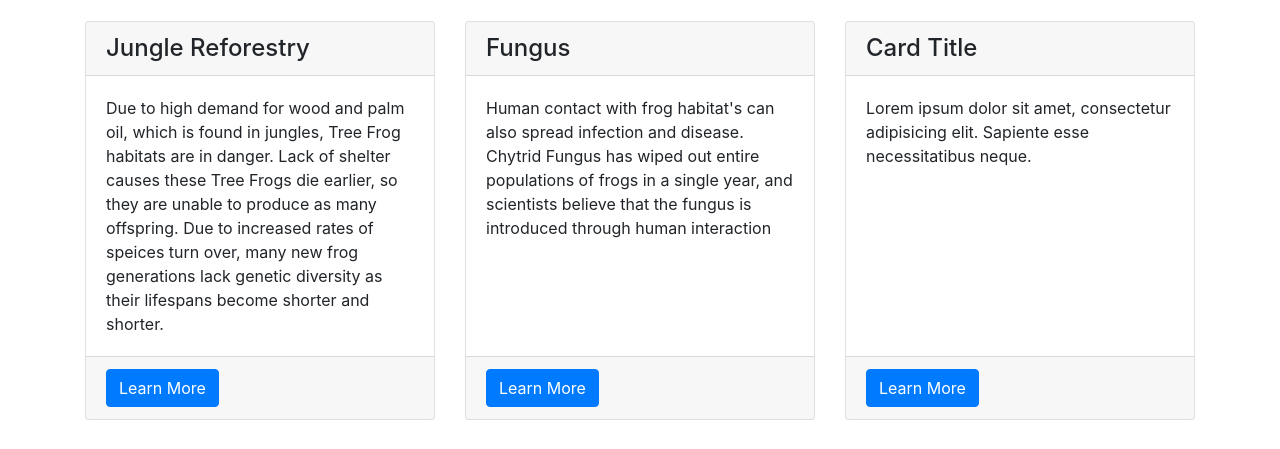
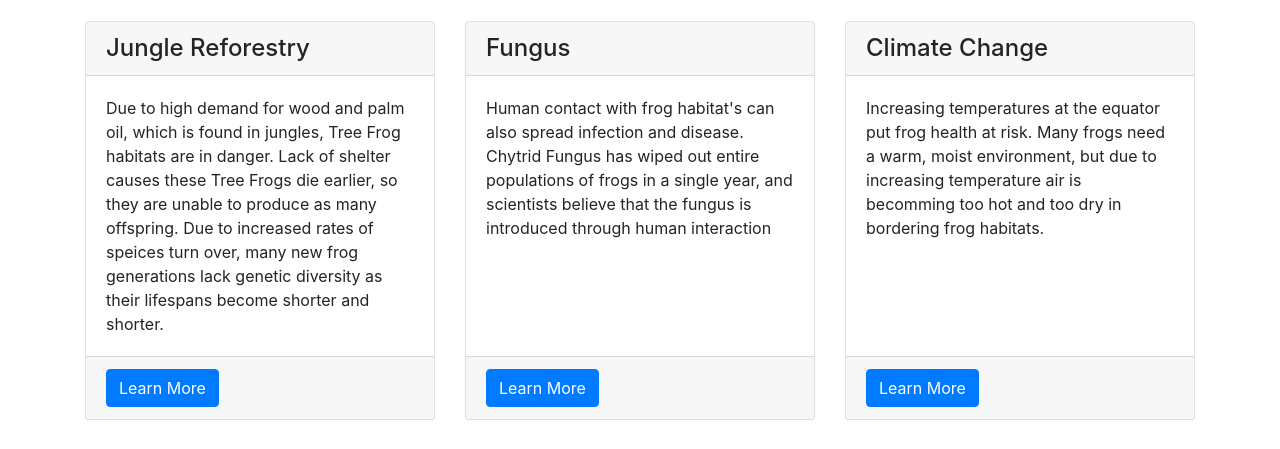
Before and after one commit to jamietmetz/jamietmetz.github.io, a website: page index.html in a window 1280 px wide. Shown: the part 651-1100 px from the top of the page. Drawn offline with Linux system fonts and the light colour scheme.

Commit message:
climate change cube

```diff
--- a/index.html
+++ b/index.html
@@ -149,9 +149,9 @@
       </div>
       <div class="col-lg-4 mb-4">
         <div class="card h-100">
-          <h4 class="card-header">Card Title</h4>
+          <h4 class="card-header">Climate Change</h4>
           <div class="card-body">
-            <p class="card-text">Lorem ipsum dolor sit amet, consectetur adipisicing elit. Sapiente esse necessitatibus neque.</p>
+            <p class="card-text">Increasing temperatures at the equator put frog health at risk. Many frogs need a warm, moist environment, but due to increasing temperature air is becomming too hot and too dry in bordering frog habitats.</p>
           </div>
           <div class="card-footer">
             <a href="#" class="btn btn-primary">Learn More</a>
```
